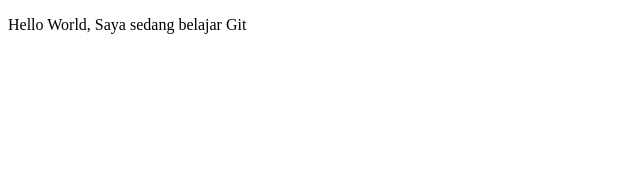
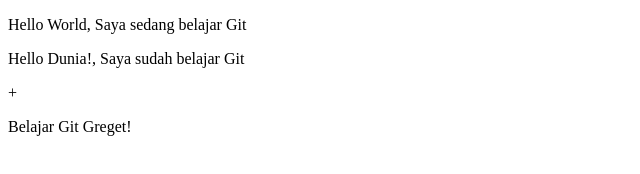
Before and after one commit to izzulcode/belajar-git, a plain HTML site: page index.html in a window 1280 px wide. Shown: the whole page, without its empty margins (0-640 px from the left). Drawn offline with Linux system fonts and the light colour scheme.

Commit message:
Belajar git

```diff
--- a/index.html
+++ b/index.html
@@ -6,5 +6,7 @@
     </head>
     <body>
         <p>Hello World, Saya sedang belajar Git</p>
+         <p>Hello Dunia!, Saya sudah belajar Git</p>
++        <p>Belajar Git Greget!</p>
     </body>
 </html>
```
